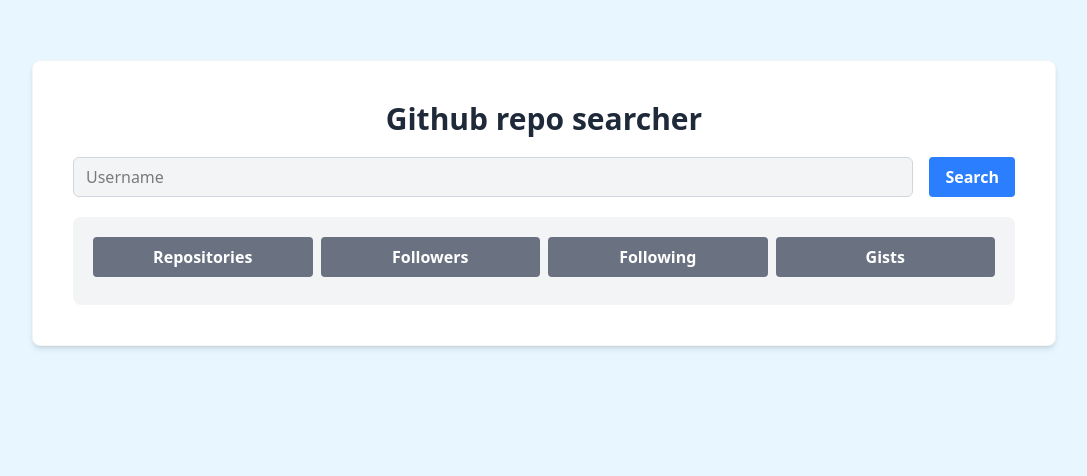
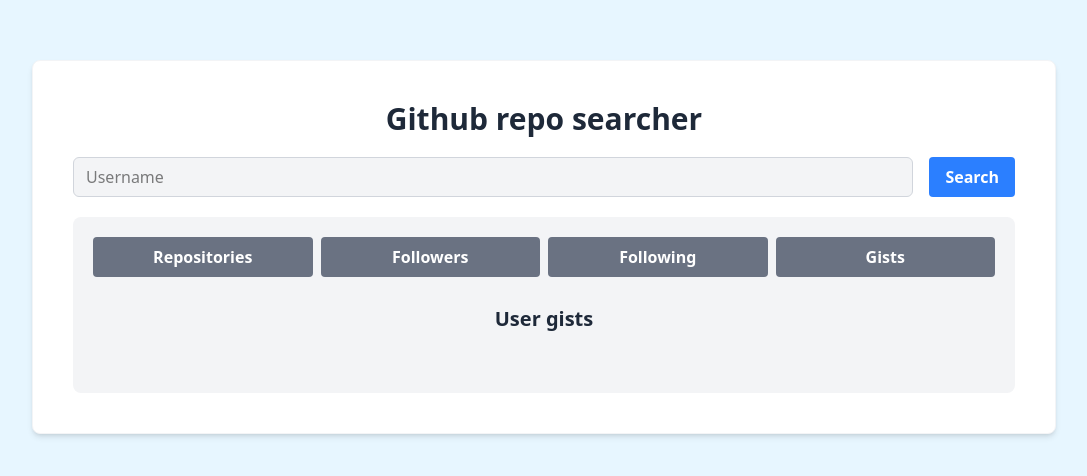
Before and after one commit to systnager/github_repo_searcher_vue_3, a Vue app: page / in a window 1280 px wide. Both pictures are taken after a click on the button "Gists". Shown: the top 476 px of the page, without its empty margins (96-1183 px from the left). Built offline with nearby package versions, Linux system fonts and the light colour scheme.

Commit message:
add header in gists tab

```diff
--- a/src/components/GistCardList.vue
+++ b/src/components/GistCardList.vue
@@ -6,6 +6,7 @@ import { gists } from '@/github'
 
 <template>
   <div>
+    <h2 class="text-center text-gray-800 mt-5 font-bold text-xl mb-10">User gists</h2>
     <GistCard
       class="mt-3"
       v-for="gist in gists"
```
